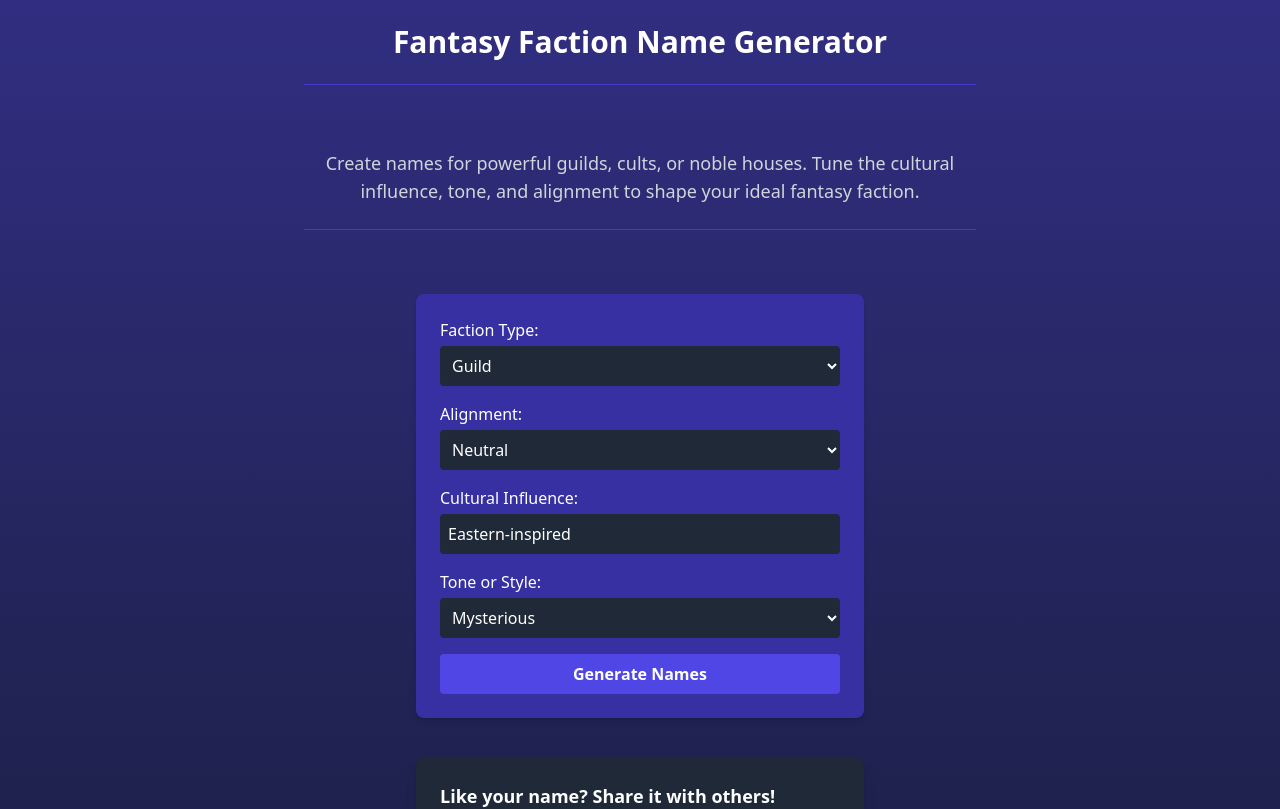
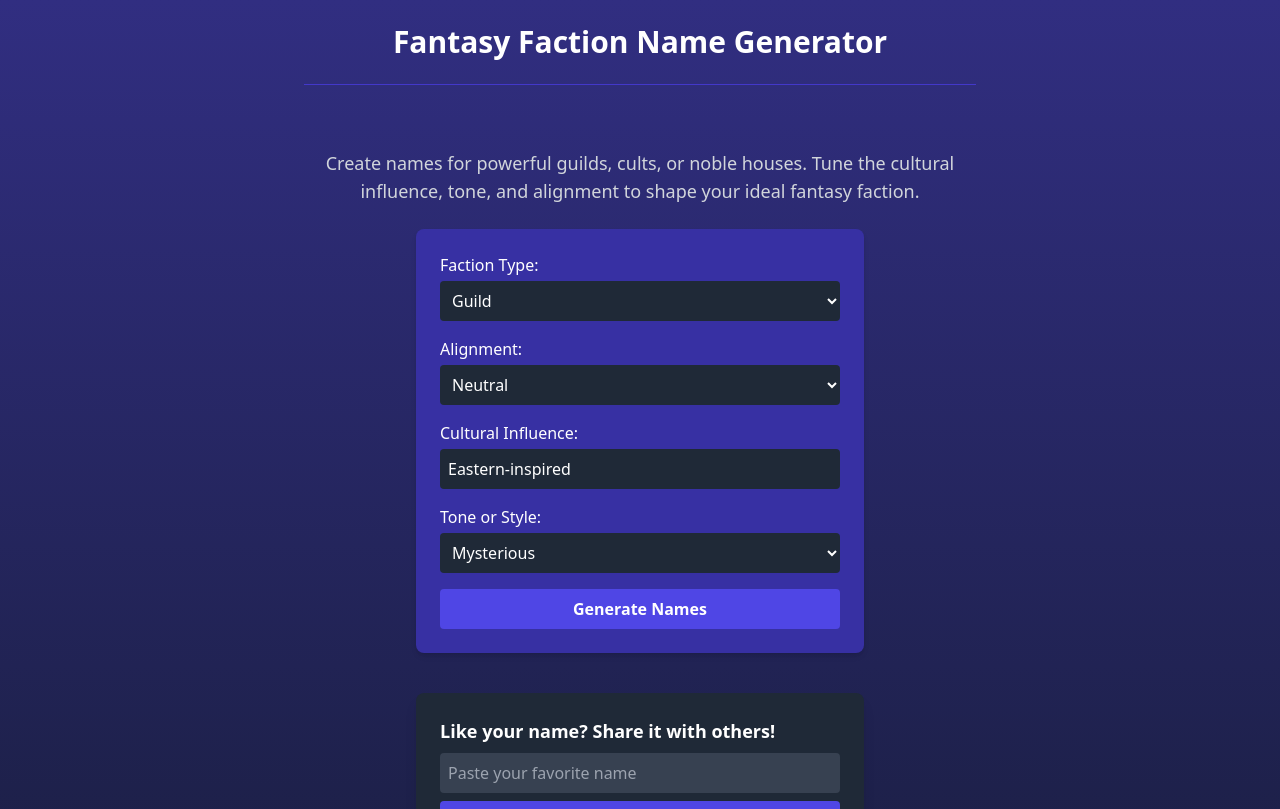
Before and after one commit to JiriTill/fantasytools, a React (Vite) app in the folder client/: page /faction in a window 1280 px wide. Shown: the top 809 px of the page. Built offline with nearby package versions, Linux system fonts and the light colour scheme.

Commit message:
Update Faction.jsx

```diff
--- a/client/src/pages/Faction.jsx
+++ b/client/src/pages/Faction.jsx
@@ -67,8 +67,6 @@ Rules:
           <p className="text-lg text-center max-w-2xl text-gray-300 mb-6">
             Create names for powerful guilds, cults, or noble houses. Tune the cultural influence, tone, and alignment to shape your ideal fantasy faction.
           </p>
-
-          <GoogleAd slot="4105556455" />
 
           <form onSubmit={handleSubmit} className="space-y-4 w-full max-w-md bg-indigo-800 p-6 rounded-lg shadow-md">
             <label className="block">
```
